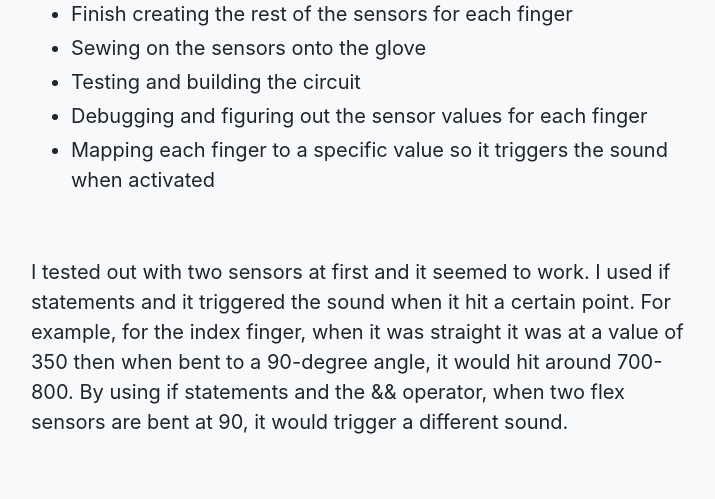
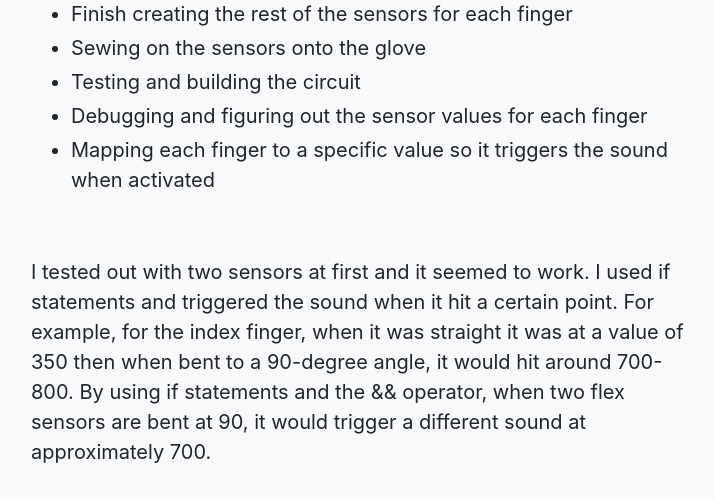
Before and after one commit to ixdwtruong/ixdwtruong.github.io, a Jekyll site: the page built from _posts/0001-01-05-intobjp1.md, in a window 1280 px wide and 1400 px high, scrolled down 11956 px, cut to the strip 0-499 px from the top of the window. Shown: the whole strip, without its empty margins (273-988 px from the left). Built offline with Jekyll 4.4.1, drawn with Linux system fonts in a browser that asks for light colours; some of the changed text lies outside the part shown.

Commit message:
Update 0001-01-05-intobjp1.md

```diff
--- a/_posts/0001-01-05-intobjp1.md
+++ b/_posts/0001-01-05-intobjp1.md
@@ -208,7 +208,7 @@ There was still lots to do at this point:
 
 <br>
 
-I tested out with two sensors at first and it seemed to work. I used if statements and it triggered the sound when it hit a certain point. For example, for the index finger, when it was straight it was at a value of 350 then when bent to a 90-degree angle, it would hit around 700-800. By using if statements and the && operator, when two flex sensors are bent at 90, it would trigger a different sound.
+I tested out with two sensors at first and it seemed to work. I used if statements and triggered the sound when it hit a certain point. For example, for the index finger, when it was straight it was at a value of 350 then when bent to a 90-degree angle, it would hit around 700-800. By using if statements and the && operator, when two flex sensors are bent at 90, it would trigger a different sound at approximately 700.
 
 <br>
 
```
Also changed, not shown: other parts of _posts/0001-01-05-intobjp1.md (+1 -1 lines).
